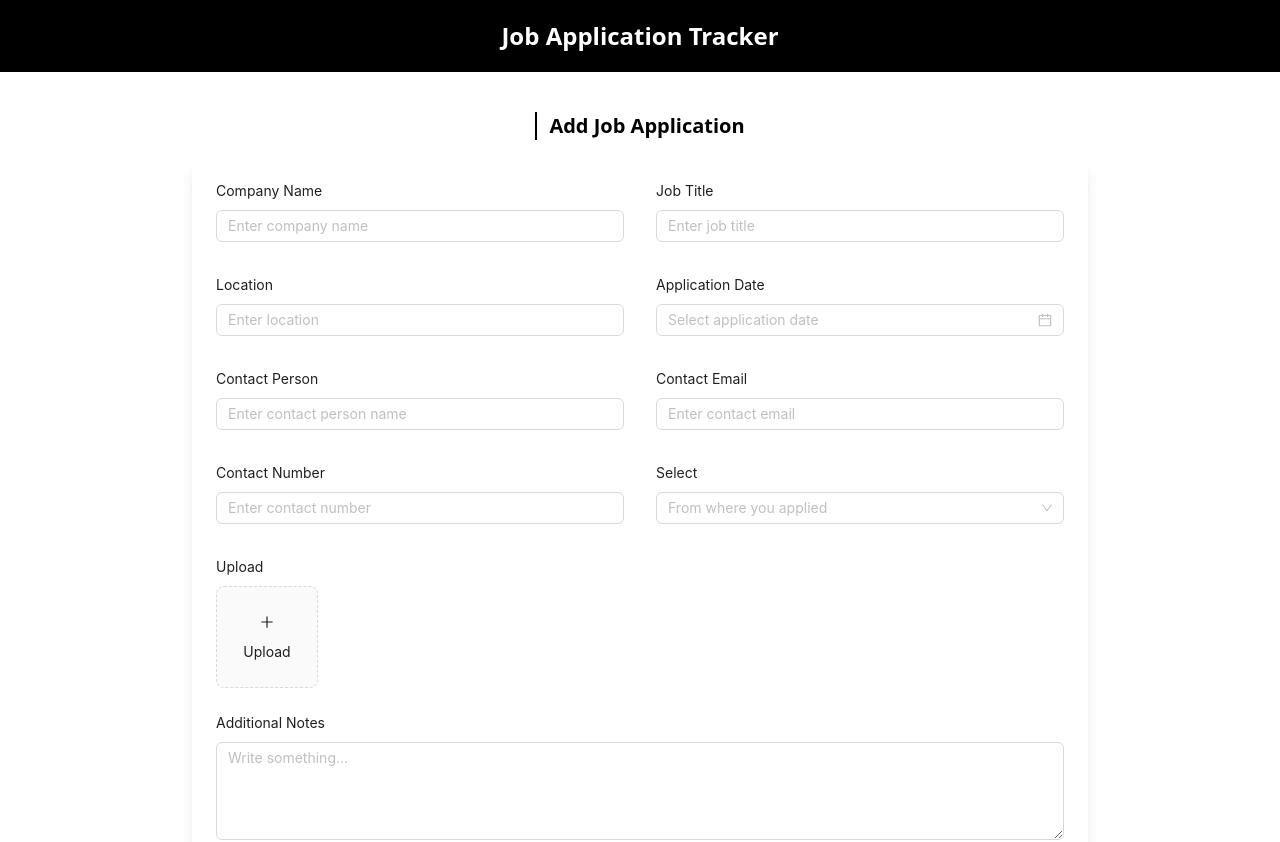
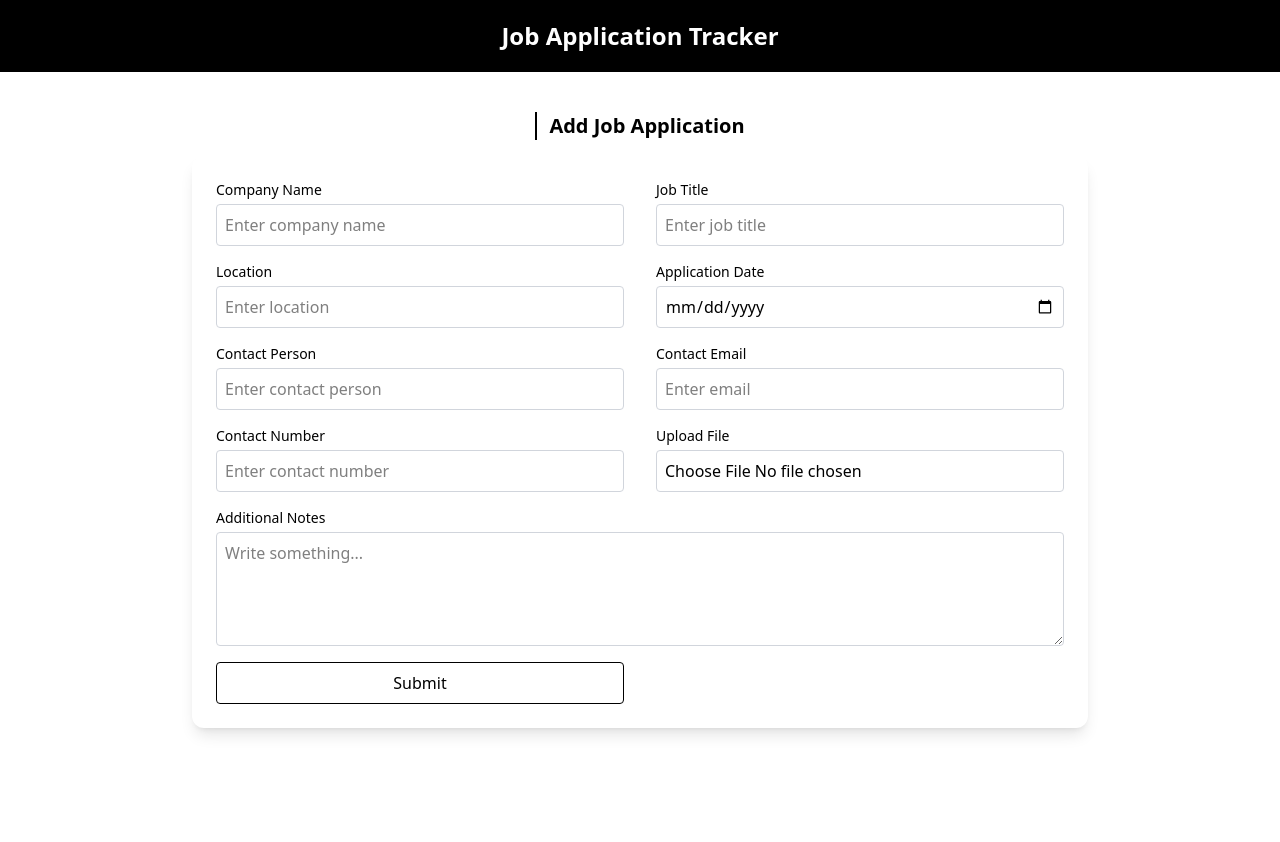
Before and after one commit to rakibul12212/job-application-tracker, a Next.js app: page / in a window 1280 px wide. Shown: the top 842 px of the page. After the commit the page ends 800 px from the top, so only its background shows below. Built offline with nearby package versions, Linux system fonts and the light colour scheme; what @ant-design/nextjs-registry would draw is missing.

Commit message:
toastify added

```diff
--- a/package.json
+++ b/package.json
@@ -10,10 +10,11 @@
   },
   "dependencies": {
     "@ant-design/nextjs-registry": "^1.0.2",
-    "antd": "^5.24.9",
     "next": "15.3.1",
     "react": "^19.0.0",
-    "react-dom": "^19.0.0"
+    "react-dom": "^19.0.0",
+    "react-hook-form": "^7.56.2",
+    "react-toastify": "^11.0.5"
   },
   "devDependencies": {
     "@eslint/eslintrc": "^3",
--- a/src/Component/UI/FormSection.jsx
+++ b/src/Component/UI/FormSection.jsx
@@ -1,93 +1,143 @@
 "use client";
-import { PlusOutlined } from "@ant-design/icons";
-import { DatePicker, Form, Input, Select, Upload } from "antd";
-import TextArea from "antd/es/input/TextArea";
-import Btn from "./btn";
-
-const onChange = (date, dateString) => {
-  console.log(date, dateString);
-};
-const normFile = (e) => {
-  if (Array.isArray(e)) {
-    return e;
-  }
-  return e === null || e === void 0 ? void 0 : e.fileList;
-};
+import { useForm } from "react-hook-form";
+import { ToastContainer, toast } from "react-toastify";
+import "react-toastify/dist/ReactToastify.css";
 
 const FormSection = () => {
+  const { register, handleSubmit } = useForm();
+
+  const onSubmit = (data) => {
+    console.log("file submitted", data);
+  };
+  const notify = () => toast("Submitted Successfully");
   return (
-    <div className="p-6 md:p-6 mt-4 bg-white shadow-lg rounded-xl max-w-4xl mx-auto">
-      <Form layout="vertical">
-        <div className="grid grid-cols-1 md:grid-cols-2 gap-x-8 gap-y-2">
-          <Form.Item label="Company Name" name="companyName">
-            <Input placeholder="Enter company name" />
-          </Form.Item>
-
-          <Form.Item label="Job Title" name="jobTitle">
-            <Input placeholder="Enter job title" />
-          </Form.Item>
-
-          <Form.Item label="Location" name="location">
-            <Input placeholder="Enter location" />
-          </Form.Item>
-
-          <Form.Item label="Application Date" name="applicationDate">
-            <DatePicker
-              className="w-full"
-              placeholder="Select application date"
-              onChange={onChange}
-            />
-          </Form.Item>
-
-          <Form.Item label="Contact Person" name="contactPerson">
-            <Input placeholder="Enter contact person name" />
-          </Form.Item>
-
-          <Form.Item label="Contact Email" name="contactEmail">
-            <Input type="email" placeholder="Enter contact email" />
-          </Form.Item>
-
-          <Form.Item label="Contact Number" name="contactNumber">
-            <Input type="number" placeholder="Enter contact number" />
-          </Form.Item>
-          <Form.Item label="Select">
-            <Select placeholder="From where you applied">
-              <Select.Option value="demo">LinkedIn</Select.Option>
-              <Select.Option value="demo">BD Jobs</Select.Option>
-              <Select.Option value="demo">Facebook</Select.Option>
-            </Select>
-          </Form.Item>
-
-          <Form.Item
-            label="Upload"
-            valuePropName="fileList"
-            getValueFromEvent={normFile}
-          >
-            <Upload action="/upload.do" listType="picture-card">
-              <button
-                style={{
-                  color: "inherit",
-                  cursor: "inherit",
-                  border: 0,
-                  background: "none",
-                }}
-                type="button"
-              >
-                <PlusOutlined />
-                <div style={{ marginTop: 8 }}>Upload</div>
-              </button>
-            </Upload>
-          </Form.Item>
+    <div className="p-6 mt-4 bg-white shadow-lg rounded-xl max-w-4xl mx-auto">
+      <form
+        onSubmit={handleSubmit(onSubmit)}
+        className="grid grid-cols-1 md:grid-cols-2 gap-x-8 gap-y-4"
+      >
+        <div className="flex flex-col">
+          <label htmlFor="companyName" className="mb-1 text-sm font-medium">
+            Company Name
+          </label>
+          <input
+            id="companyName"
+            {...register("companyName")}
+            placeholder="Enter company name"
+            className="border border-gray-300 rounded p-2"
+          />
         </div>
 
-        <Form.Item label="Additional Notes" name="notes">
-          <TextArea rows={4} placeholder="Write something..." maxLength={200} />
-        </Form.Item>
+        <div className="flex flex-col">
+          <label htmlFor="jobTitle" className="mb-1 text-sm font-medium">
+            Job Title
+          </label>
+          <input
+            id="jobTitle"
+            {...register("jobTitle")}
+            placeholder="Enter job title"
+            className="border border-gray-300 rounded p-2"
+          />
+        </div>
 
-        <Form.Item className="text-left">
-          <Btn />
-        </Form.Item>
-      </Form>
+        <div className="flex flex-col">
+          <label htmlFor="location" className="mb-1 text-sm font-medium">
+            Location
+          </label>
+          <input
+            id="location"
+            {...register("location")}
+            placeholder="Enter location"
+            className="border border-gray-300 rounded p-2"
+          />
+        </div>
+
+        <div className="flex flex-col">
+          <label htmlFor="applicationDate" className="mb-1 text-sm font-medium">
+            Application Date
+          </label>
+          <input
+            id="applicationDate"
+            type="date"
+            {...register("applicationDate")}
+            className="border border-gray-300 rounded p-2"
+          />
+        </div>
+
+        <div className="flex flex-col">
+          <label htmlFor="contactPerson" className="mb-1 text-sm font-medium">
+            Contact Person
+          </label>
+          <input
+            id="contactPerson"
+            {...register("contactPerson")}
+            placeholder="Enter contact person"
+            className="border border-gray-300 rounded p-2"
+          />
+        </div>
+
+        <div className="flex flex-col">
+          <label htmlFor="contactEmail" className="mb-1 text-sm font-medium">
+            Contact Email
+          </label>
+          <input
+            id="contactEmail"
+            type="email"
+            {...register("contactEmail")}
+            placeholder="Enter email"
+            className="border border-gray-300 rounded p-2"
+          />
+        </div>
+
+        <div className="flex flex-col">
+          <label htmlFor="contactNumber" className="mb-1 text-sm font-medium">
+            Contact Number
+          </label>
+          <input
+            id="contactNumber"
+            type="tel"
+            {...register("contactNumber")}
+            placeholder="Enter contact number"
+            className="border border-gray-300 rounded p-2"
+          />
+        </div>
+
+        <div className="flex flex-col">
+          <label htmlFor="resume" className="mb-1 text-sm font-medium ">
+            Upload File
+          </label>
+          <input
+            id="resume"
+            type="file"
+            {...register("resume")}
+            className="border border-gray-300 rounded p-2"
+          />
+        </div>
+
+        <div className="col-span-1 md:col-span-2 flex flex-col">
+          <label htmlFor="notes" className="mb-1 text-sm font-medium">
+            Additional Notes
+          </label>
+          <textarea
+            id="notes"
+            rows={4}
+            {...register("notes")}
+            placeholder="Write something..."
+            className="border border-gray-300 rounded p-2"
+          />
+        </div>
+
+        <div className="col-span-1 md:col-span-1">
+          <button
+            type="submit"
+            onClick={notify}
+            className="w-full bg-white text-black border py-2 rounded hover:bg-black hover:text-white  transition "
+          >
+            Submit
+          </button>
+          <ToastContainer />
+        </div>
+      </form>
     </div>
   );
 };
--- a/src/Component/UI/btn.jsx
+++ /dev/null
@@ -1,16 +0,0 @@
-import React from "react";
-
-const Btn = () => {
-  return (
-    <div>
-      <button
-        type="submit"
-        className="px-10 py-2 bg-white text-black border hover:bg-black hover:text-white "
-      >
-        Submit
-      </button>
-    </div>
-  );
-};
-
-export default Btn;
```
Also changed, not shown: 1 other file (tests, documents, lock files or other folders).
